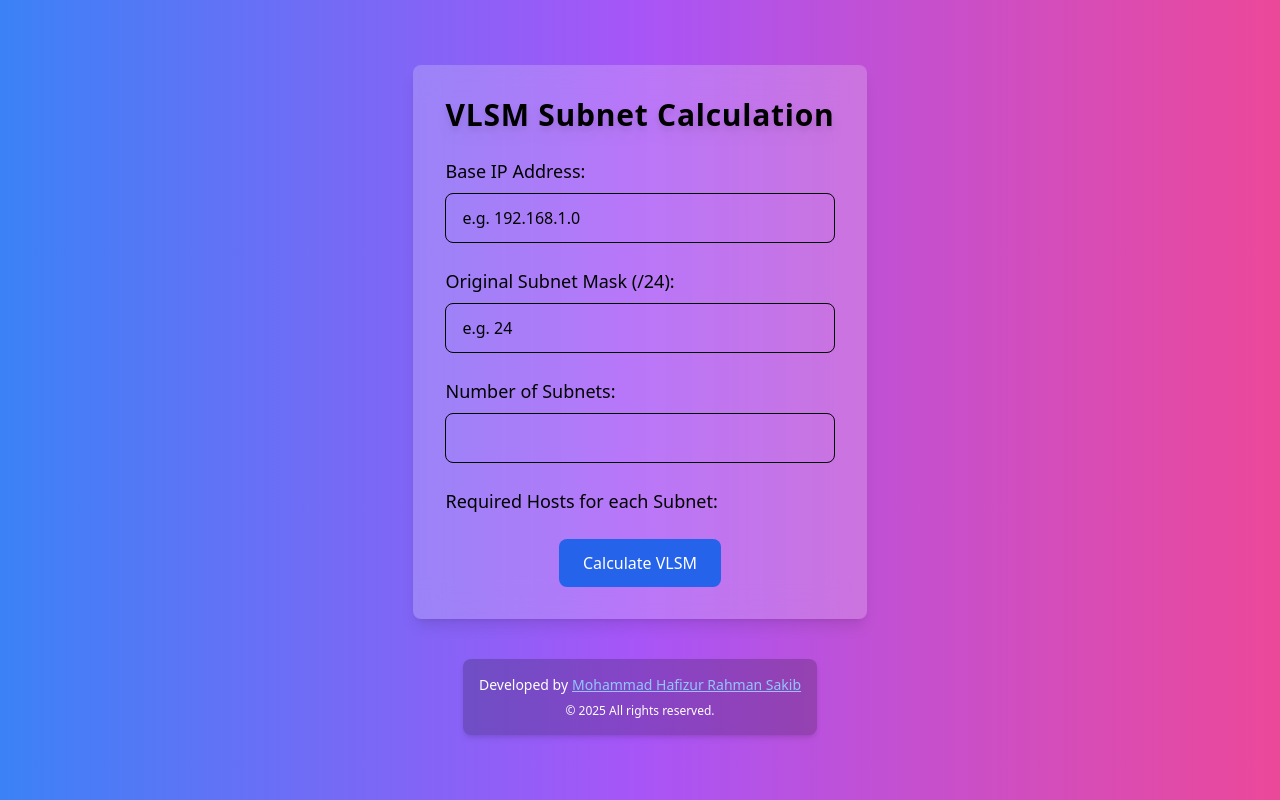
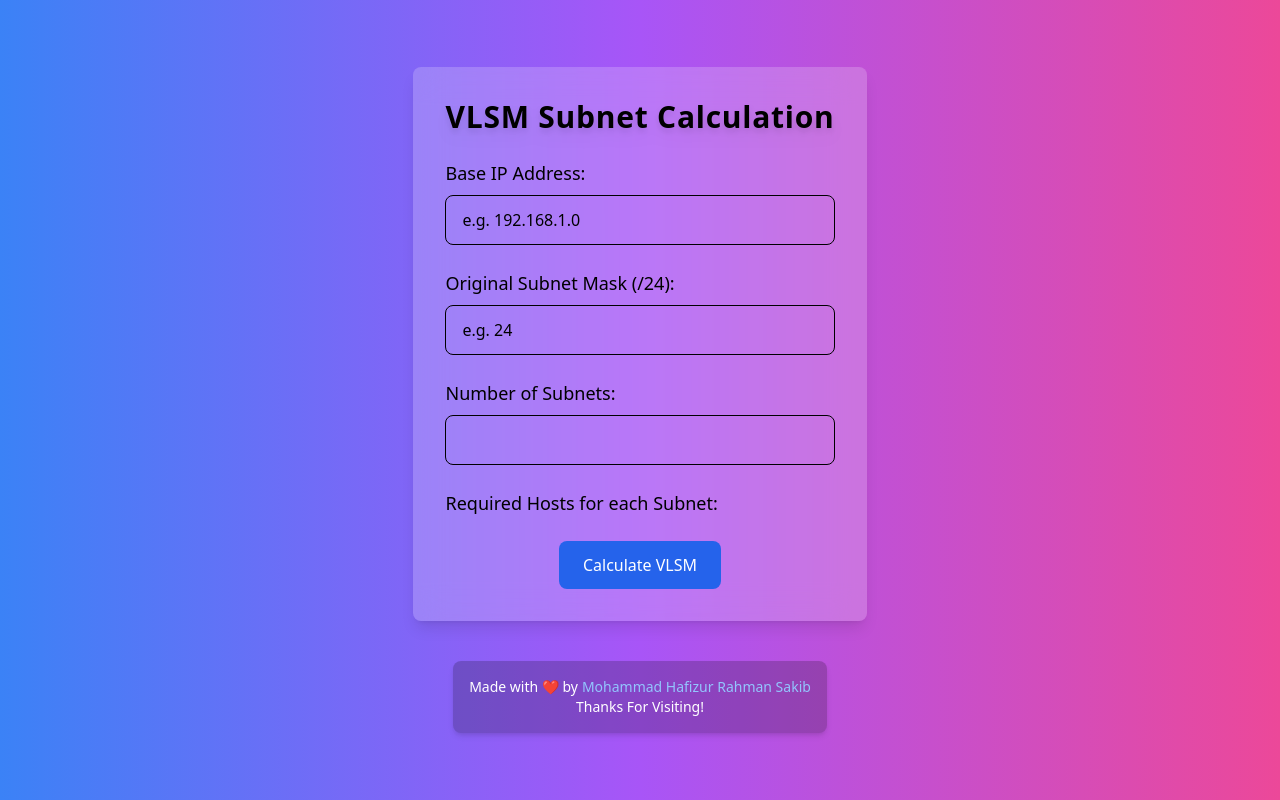
Before and after one commit to Hafiz-Sakib/Subnet-Genie, a React (Create React App) app: page /vlsm-subnet in a window 1280 px wide. Built offline with nearby package versions, Linux system fonts and the light colour scheme.

Commit message:
Update footer content in VLSMForm.js to enhance user engagement and branding

```diff
--- a/src/VLSMForm.js
+++ b/src/VLSMForm.js
@@ -114,18 +114,16 @@ const VLSMForm = () => {
       </div>
       <footer className="mt-10 text-center text-sm bg-black bg-opacity-20 p-4 rounded-lg shadow-md">
         <div className="font-medium">
-          Developed by
+          Made with ❤️ by
           <a
             href="https://github.com/hafiz-sakib"
             target="_blank"
             rel="noopener noreferrer"
-            className="ml-1 text-blue-300 hover:text-blue-500 underline transition-all"
+            className="ml-1 no-underline text-blue-300 hover:text-blue-500  transition-all"
           >
             Mohammad Hafizur Rahman Sakib
           </a>
-        </div>
-        <div className="mt-2 text-xs">
-          © {new Date().getFullYear()} All rights reserved.
+          <div>Thanks For Visiting!</div>
         </div>
       </footer>
     </div>
```
